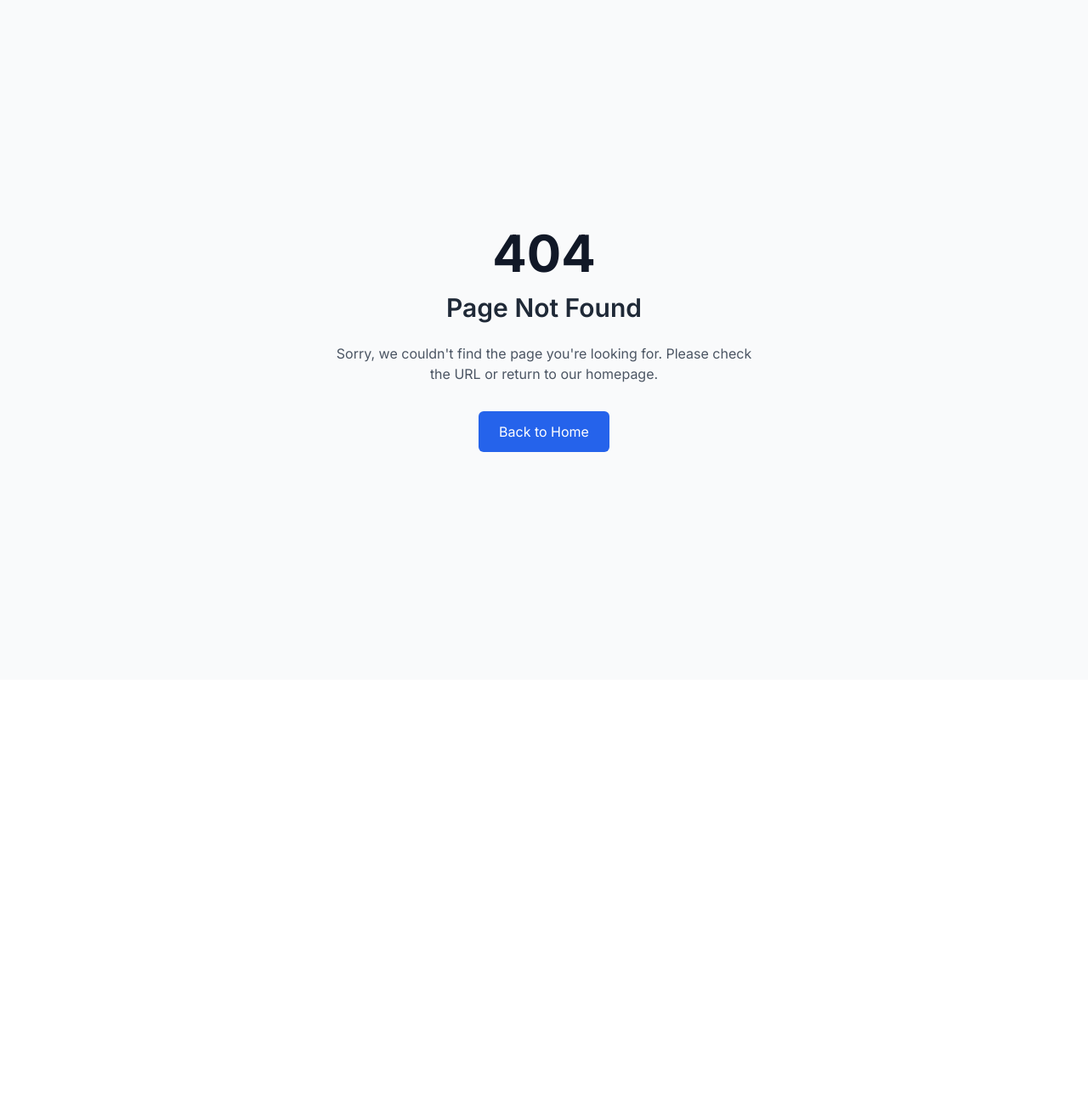
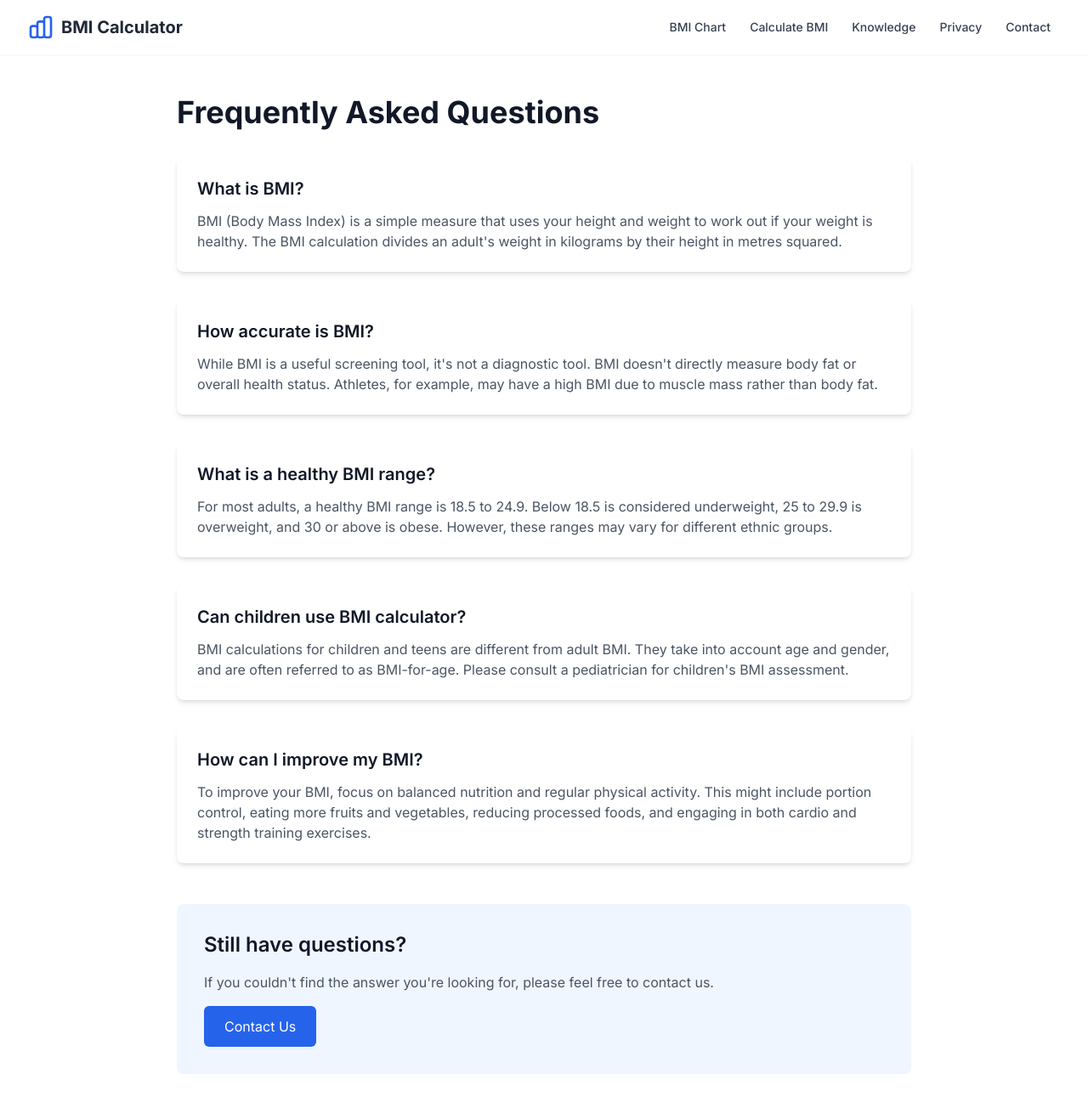
Before and after one commit to JamesCoder1688/baccalculator, a Next.js app: page /faq in a window 1280 px wide. Before the commit this address had no page. Shown: the top 1297 px of the page at 85% size. Before the commit the page ends 800 px from the top, so only its background shows below. Built offline with nearby package versions, Linux system fonts and the light colour scheme.

Commit message:
Add FAQ and Terms pages, update Knowledge Center links and Footer social links

```diff
--- /dev/null
+++ b/src/app/faq/page.tsx
@@ -0,0 +1,60 @@
+import React from 'react'
+import Header from '@/components/Header'
+import Footer from '@/components/Footer'
+
+export default function FAQ() {
+  const faqs = [
+    {
+      question: "What is BMI?",
+      answer: "BMI (Body Mass Index) is a simple measure that uses your height and weight to work out if your weight is healthy. The BMI calculation divides an adult's weight in kilograms by their height in metres squared."
+    },
+    {
+      question: "How accurate is BMI?",
+      answer: "While BMI is a useful screening tool, it's not a diagnostic tool. BMI doesn't directly measure body fat or overall health status. Athletes, for example, may have a high BMI due to muscle mass rather than body fat."
+    },
+    {
+      question: "What is a healthy BMI range?",
+      answer: "For most adults, a healthy BMI range is 18.5 to 24.9. Below 18.5 is considered underweight, 25 to 29.9 is overweight, and 30 or above is obese. However, these ranges may vary for different ethnic groups."
+    },
+    {
+      question: "Can children use BMI calculator?",
+      answer: "BMI calculations for children and teens are different from adult BMI. They take into account age and gender, and are often referred to as BMI-for-age. Please consult a pediatrician for children's BMI assessment."
+    },
+    {
+      question: "How can I improve my BMI?",
+      answer: "To improve your BMI, focus on balanced nutrition and regular physical activity. This might include portion control, eating more fruits and vegetables, reducing processed foods, and engaging in both cardio and strength training exercises."
+    }
+  ]
+
+  return (
+    <div>
+      <Header />
+      <main className="max-w-4xl mx-auto px-4 py-12">
+        <h1 className="text-4xl font-bold text-gray-900 mb-8">Frequently Asked Questions</h1>
+
+        <div className="space-y-8">
+          {faqs.map((faq, index) => (
+            <div key={index} className="bg-white p-6 rounded-lg shadow-md">
+              <h2 className="text-xl font-semibold text-gray-900 mb-3">{faq.question}</h2>
+              <p className="text-gray-600">{faq.answer}</p>
+            </div>
+          ))}
+        </div>
+
+        <div className="mt-12 bg-blue-50 p-8 rounded-lg">
+          <h2 className="text-2xl font-semibold text-gray-900 mb-4">Still have questions?</h2>
+          <p className="text-gray-600 mb-4">
+            If you couldn't find the answer you're looking for, please feel free to contact us.
+          </p>
+          <a
+            href="/contact"
+            className="inline-block bg-blue-600 text-white px-6 py-3 rounded-md hover:bg-blue-700 transition-colors duration-200"
+          >
+            Contact Us
+          </a>
+        </div>
+      </main>
+      <Footer />
+    </div>
+  )
+}
--- a/src/app/knowledge-center/page.tsx
+++ b/src/app/knowledge-center/page.tsx
@@ -13,17 +13,17 @@ export default function KnowledgeCenter() {
     {
       title: 'BMI and Health Risks',
       description: 'Discover the relationship between BMI and various health conditions.',
-      link: '/knowledge-center/bmi-and-health'
+      link: '/'
     },
     {
       title: 'Maintaining a Healthy BMI',
       description: 'Tips and strategies for achieving and maintaining a healthy BMI through lifestyle changes.',
-      link: '/knowledge-center/healthy-bmi'
+      link: '/'
     },
     {
       title: 'BMI Myths and Facts',
       description: 'Common misconceptions about BMI and the truth behind them.',
-      link: '/knowledge-center/myths-and-facts'
+      link: '/'
     }
   ]
 
--- /dev/null
+++ b/src/app/terms/page.tsx
@@ -0,0 +1,70 @@
+import React from 'react'
+import Header from '@/components/Header'
+import Footer from '@/components/Footer'
+
+export default function Terms() {
+  return (
+    <div>
+      <Header />
+      <main className="max-w-4xl mx-auto px-4 py-12">
+        <h1 className="text-4xl font-bold text-gray-900 mb-8">Terms of Service</h1>
+
+        <div className="space-y-8">
+          <section className="prose prose-blue max-w-none">
+            <h2 className="text-2xl font-semibold text-gray-900 mb-4">1. BMI Calculator Usage</h2>
+            <p className="text-gray-600 mb-4">
+              Our BMI calculator is provided as a free tool for personal use. While we strive for accuracy, the results should be used as a general guide only and not as a substitute for professional medical advice.
+            </p>
+
+            <h2 className="text-2xl font-semibold text-gray-900 mb-4">2. Health Information</h2>
+            <p className="text-gray-600 mb-4">
+              The health information and recommendations provided on this website are for general educational purposes only. Every individual is unique, and what works for one person may not work for another. Always consult with healthcare professionals for personalized advice.
+            </p>
+
+            <h2 className="text-2xl font-semibold text-gray-900 mb-4">3. Medical Disclaimer</h2>
+            <p className="text-gray-600 mb-4">
+              The BMI calculator and associated health information are not intended to diagnose, treat, cure, or prevent any disease. BMI is just one of many indicators of health and should be considered alongside other factors. Always consult your healthcare provider before making any health-related decisions.
+            </p>
+
+            <h2 className="text-2xl font-semibold text-gray-900 mb-4">4. Accuracy of Information</h2>
+            <p className="text-gray-600 mb-4">
+              While we make every effort to ensure the accuracy of our BMI calculations and health information, we cannot guarantee that all information is completely error-free. The BMI ranges and health recommendations are based on general guidelines and may not apply to everyone.
+            </p>
+
+            <h2 className="text-2xl font-semibold text-gray-900 mb-4">5. User Responsibilities</h2>
+            <p className="text-gray-600 mb-4">
+              Users are responsible for inputting accurate height and weight measurements. Incorrect inputs will result in inaccurate BMI calculations. Users should also understand that BMI has limitations and may not be suitable for all individuals, such as athletes, pregnant women, or the elderly.
+            </p>
+
+            <h2 className="text-2xl font-semibold text-gray-900 mb-4">6. Privacy and Data</h2>
+            <p className="text-gray-600 mb-4">
+              We respect your privacy. Any measurements you input into our BMI calculator are not stored on our servers. For more information about how we handle your data, please refer to our Privacy Policy.
+            </p>
+          </section>
+
+          <div className="mt-12 bg-blue-50 p-8 rounded-lg">
+            <h2 className="text-2xl font-semibold text-gray-900 mb-4">Need More Information?</h2>
+            <p className="text-gray-600 mb-4">
+              If you have any questions about our Terms of Service or how to use the BMI calculator, please don't hesitate to contact us.
+            </p>
+            <div className="space-x-4">
+              <a
+                href="/contact"
+                className="inline-block bg-blue-600 text-white px-6 py-3 rounded-md hover:bg-blue-700 transition-colors duration-200"
+              >
+                Contact Us
+              </a>
+              <a
+                href="/faq"
+                className="inline-block bg-white text-blue-600 px-6 py-3 rounded-md border border-blue-600 hover:bg-blue-50 transition-colors duration-200"
+              >
+                View FAQ
+              </a>
+            </div>
+          </div>
+        </div>
+      </main>
+      <Footer />
+    </div>
+  )
+}
--- a/src/components/Footer.tsx
+++ b/src/components/Footer.tsx
@@ -25,7 +25,7 @@ const navigation = {
   social: [
     {
       name: 'Facebook',
-      href: '#',
+      href: 'https://www.facebook.com',
       icon: (props: any) => (
         <svg fill="currentColor" viewBox="0 0 24 24" {...props}>
           <path
@@ -38,7 +38,7 @@ const navigation = {
     },
     {
       name: 'Twitter',
-      href: '#',
+      href: 'https://twitter.com',
       icon: (props: any) => (
         <svg fill="currentColor" viewBox="0 0 24 24" {...props}>
           <path d="M8.29 20.251c7.547 0 11.675-6.253 11.675-11.675 0-.178 0-.355-.012-.53A8.348 8.348 0 0022 5.92a8.19 8.19 0 01-2.357.646 4.118 4.118 0 001.804-2.27 8.224 8.224 0 01-2.605.996 4.107 4.107 0 00-6.993 3.743 11.65 11.65 0 01-8.457-4.287 4.106 4.106 0 001.27 5.477A4.072 4.072 0 012.8 9.713v.052a4.105 4.105 0 003.292 4.022 4.095 4.095 0 01-1.853.07 4.108 4.108 0 003.834 2.85A8.233 8.233 0 012 18.407a11.616 11.616 0 006.29 1.84" />
@@ -46,8 +46,8 @@ const navigation = {
       ),
     },
     {
-      name: 'LinkedIn',
-      href: '#',
+      name: 'YouTube',
+      href: 'https://www.youtube.com',
       icon: (props: any) => (
         <svg fill="currentColor" viewBox="0 0 24 24" {...props}>
           <path
```
